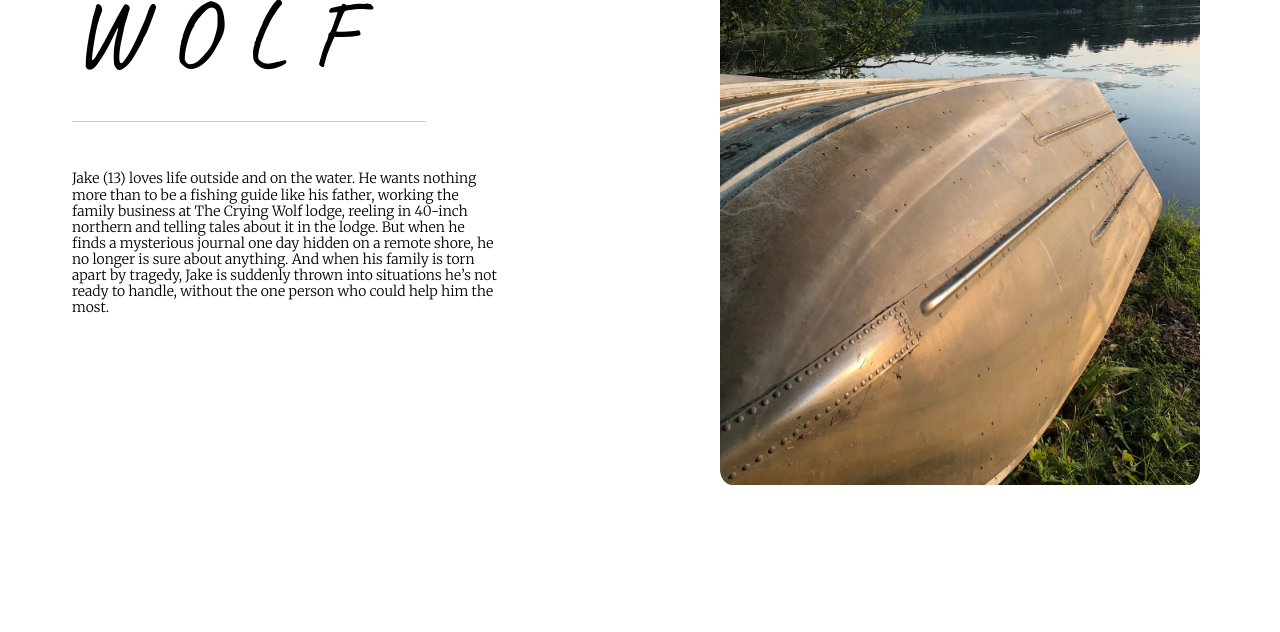
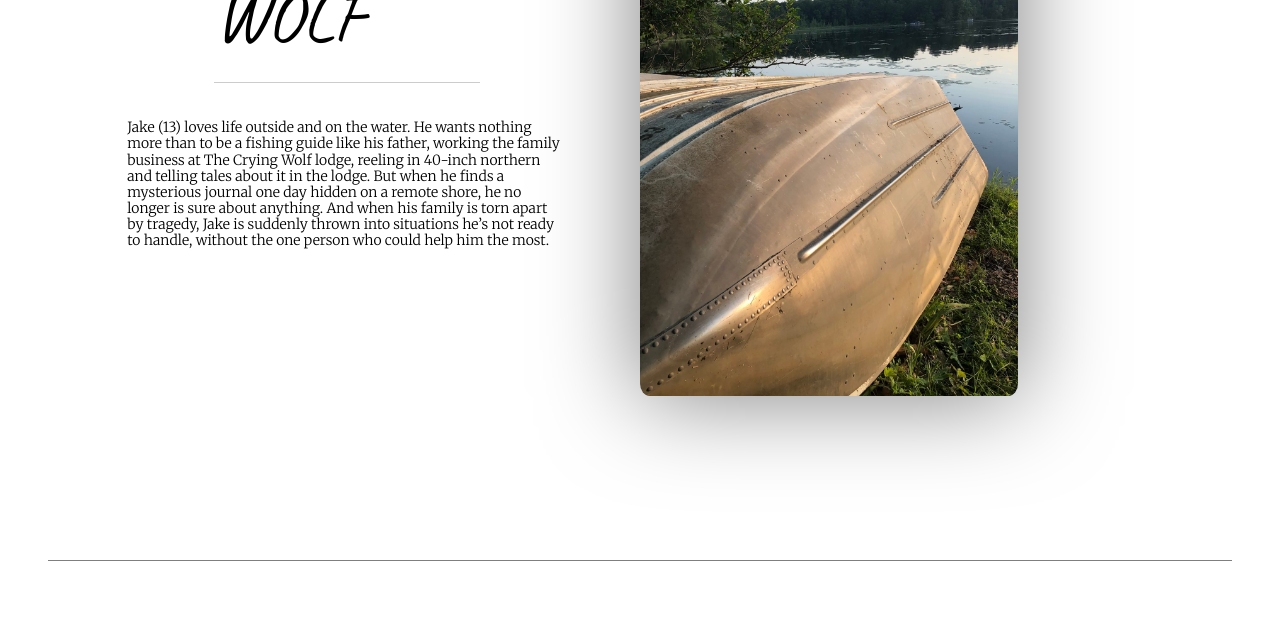
Before and after one commit to hripple46/Steves-Page, a website: page collection.html in a window 1280 px wide. Shown: the part 275-907 px from the top of the page. Before the commit the page ends 800 px from the top, so only its background shows below. Drawn offline with nearby package versions, Linux system fonts and the light colour scheme.

Commit message:
added styling to 'crying wolf' page

```diff
--- a/collection.html
+++ b/collection.html
@@ -57,6 +57,7 @@
         </div>
       </div>
       <img src="./img/IMG_EC3D480B86BF-1.jpeg" />
+      <div class="border"></div>
     </div>
   </body>
 </html>
--- a/style1.css
+++ b/style1.css
@@ -14,10 +14,11 @@ a:visited {
 }
 
 .container {
+  position: relative;
   z-index: 1;
   display: grid;
   height: 100%;
-  grid-template-rows: 72px auto;
+  grid-template-rows: 72px auto 72px;
   grid-template-columns: 1fr 1fr;
 }
 .header {
@@ -59,10 +60,13 @@ a:visited {
 }
 
 #theCryingWolf {
+  display: flex;
+  flex-direction: column;
+  align-items: center;
   margin-left: 0.75em;
-  margin-top: 0.75em;
+  margin-top: 96px;
   font-family: "Caveat", cursive;
-  font-size: 6em;
+  font-size: 72px;
 }
 #theCryingWolf p {
   margin: 0%;
@@ -75,7 +79,6 @@ a:visited {
 #wolf {
   width: 80%;
   display: flex;
-  justify-content: space-between;
 }
 
 #summary {
@@ -85,15 +88,17 @@ a:visited {
 #summary p {
   font-size: 14px;
   font-family: "Merriweather", serif;
+  max-width: 500px;
 }
 img {
+  height: 66%;
   grid-row: 2/3;
   grid-column: 2/3;
-  width: 75%;
-  margin-left: auto;
-  margin-right: auto;
-  margin-top: 48px;
+  margin-right: 54px;
+  margin-top: 96px;
   border-radius: 2.5%;
+  max-width: 500px;
+  box-shadow: 0 0 96px 1px rgba(0, 0, 0, 0.5);
 }
 ul {
   list-style-type: none;
@@ -131,3 +136,11 @@ li:hover {
   flex-direction: column;
   justify-content: center;
 }
+
+.border {
+  grid-row-start: 3;
+  grid-column: 1 / 3;
+  border-top: 1px solid rgba(0, 0, 0, 0.5);
+  margin-left: 48px;
+  margin-right: 48px;
+}
```
